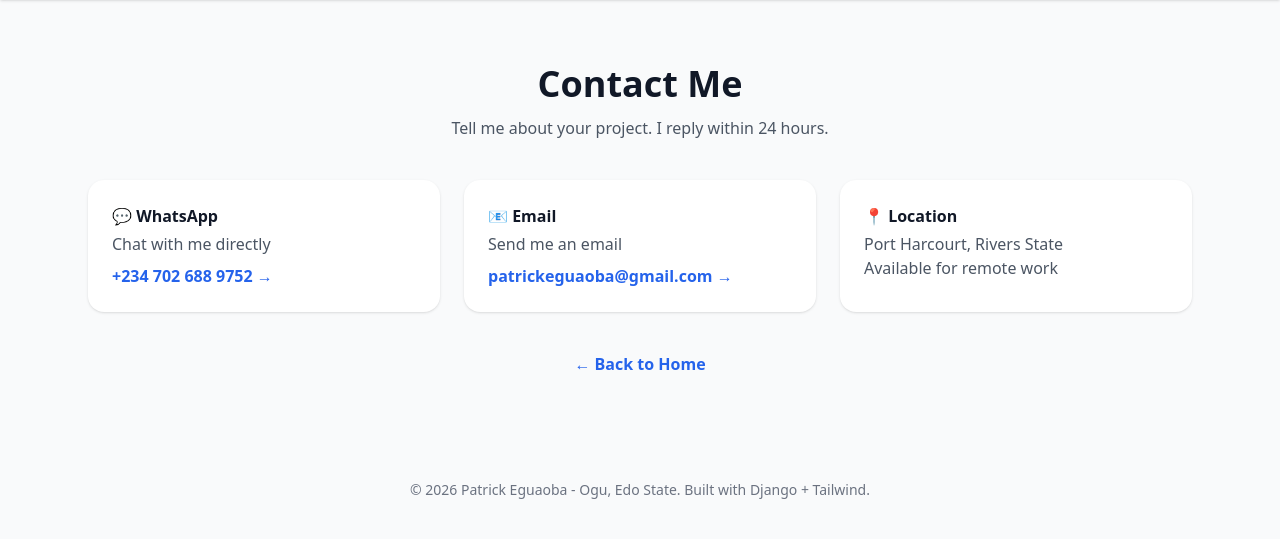
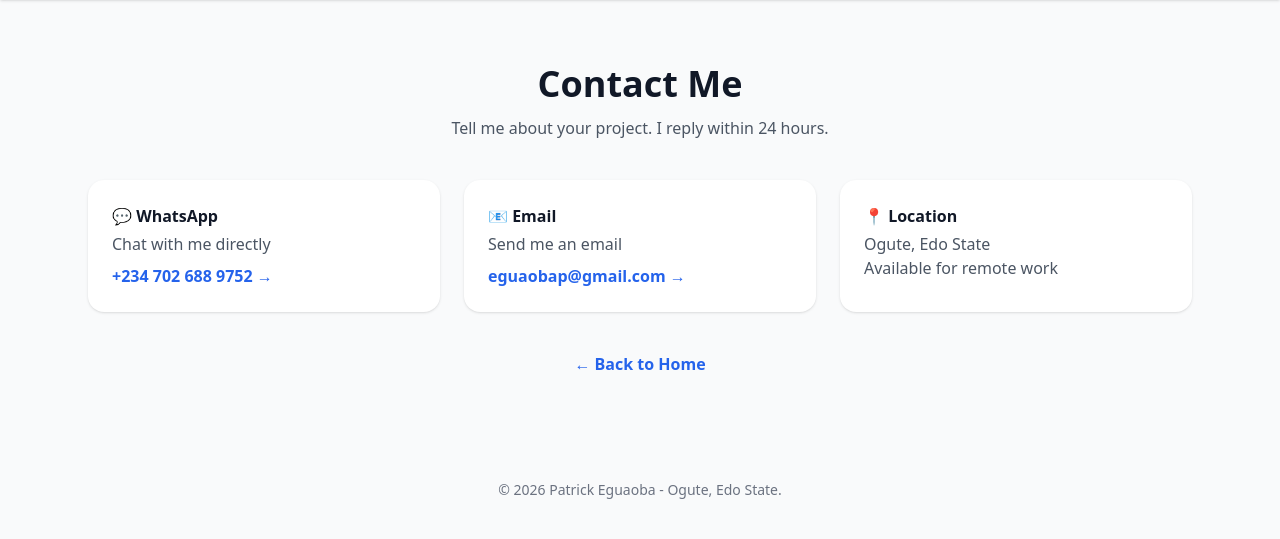
Before and after one commit to Pateg/django-portfolio, a Django app: page /contact/ in a window 1280 px wide. Shown: the part 72-611 px from the top of the page. Run offline with Django 5.2, Linux system fonts and the light colour scheme; some libraries are stand-ins or nearby versions.

Commit message:
fix location to Ogute, fix Ogu spelling, fix email

```diff
--- a/projects/templates/about.html
+++ b/projects/templates/about.html
@@ -7,8 +7,8 @@
   <div>
     <p class="text-blue-600 font-semibold tracking-widest text-sm">ABOUT ME</p>
     <h1 class="text-4xl font-bold mt-3">I'm Patrick Eguaoba</h1>
-    <p class="text-gray-700 mt-4 leading-relaxed">Django Developer from Ogu, Edo State, based in Port Harcourt. I help small businesses get online with fast, clean websites and web apps.</p>
-    <p class="text-gray-700 mt-3">Skills: Python, Django, HTML, CSS, Tailwind, SQLite, Git</p>
+    <p class="text-gray-700 mt-4 leading-relaxed">Django Developer from Ogute, Edo State, based in Ogute. I help small businesses get online with fast, clean websites and web apps.</p>
+    <p class="text-gray-700 mt-3">Skills: Python, Django, HTML, CSS, Javascript, Tailwind, SQLite, Git</p>
     <div class="flex gap-4 mt-8">
       <a href="/projects/" class="bg-blue-600 text-white px-6 py-3 rounded-lg font-semibold">See My Projects</a>
       <a href="/contact/" class="border px-6 py-3 rounded-lg font-semibold">Contact Me</a>
--- a/projects/templates/base.html
+++ b/projects/templates/base.html
@@ -27,7 +27,7 @@
   </main>
 
   <footer class="text-center py-10 text-gray-500 text-sm">
-    © 2026 Patrick Eguaoba - Ogu, Edo State. Built with Django + Tailwind.
+    © 2026 Patrick Eguaoba - Ogute, Edo State.
   </footer>
 
 </body>
--- a/projects/templates/contact.html
+++ b/projects/templates/contact.html
@@ -6,8 +6,8 @@
   <p class="text-gray-600 mt-3">Tell me about your project. I reply within 24 hours.</p>
   <div class="grid md:grid-cols-3 gap-6 mt-10 text-left">
     <a href="https://wa.me/2347026889752" target="_blank" class="bg-white p-6 rounded-2xl shadow block"><h3 class="font-bold">💬 WhatsApp</h3><p class="text-gray-600 mt-1">Chat with me directly</p><p class="text-blue-600 font-semibold mt-2">+234 702 688 9752 →</p></a>
-    <a href="mailto:patrickeguaoba@gmail.com" class="bg-white p-6 rounded-2xl shadow block"><h3 class="font-bold">📧 Email</h3><p class="text-gray-600 mt-1">Send me an email</p><p class="text-blue-600 font-semibold mt-2">patrickeguaoba@gmail.com →</p></a>
-    <div class="bg-white p-6 rounded-2xl shadow"><h3 class="font-bold">📍 Location</h3><p class="text-gray-600 mt-1">Port Harcourt, Rivers State</p><p class="text-gray-600">Available for remote work</p></div>
+    <a href="mailto:eguaobap@gmail.com" class="bg-white p-6 rounded-2xl shadow block"><h3 class="font-bold">📧 Email</h3><p class="text-gray-600 mt-1">Send me an email</p><p class="text-blue-600 font-semibold mt-2">eguaobap@gmail.com →</p></a>
+    <div class="bg-white p-6 rounded-2xl shadow"><h3 class="font-bold">📍 Location</h3><p class="text-gray-600 mt-1">Ogute, Edo State</p><p class="text-gray-600">Available for remote work</p></div>
   </div>
   <a href="/" class="inline-block mt-10 text-blue-600 font-semibold">← Back to Home</a>
 </section>
--- a/projects/templates/home.html
+++ b/projects/templates/home.html
@@ -6,7 +6,7 @@
   <div>
     <p class="text-blue-600 font-semibold tracking-widest">👋 HELLO, I'M</p>
     <h1 class="text-5xl md:text-6xl font-bold mt-3 leading-tight">Patrick<br>Eguaoba</h1>
-    <p class="text-xl text-gray-600 mt-4">Django Developer based in Port Harcourt.</p>
+    <p class="text-xl text-gray-600 mt-4">Django Developer based in Ogute, Edo State.</p>
     <p class="text-gray-700 mt-4">I build clean, fast websites and web apps that help businesses grow.</p>
     <div class="flex gap-4 mt-8">
       <a href="/projects/" class="bg-blue-600 text-white px-6 py-3 rounded-lg font-semibold">View My Work</a>
```
